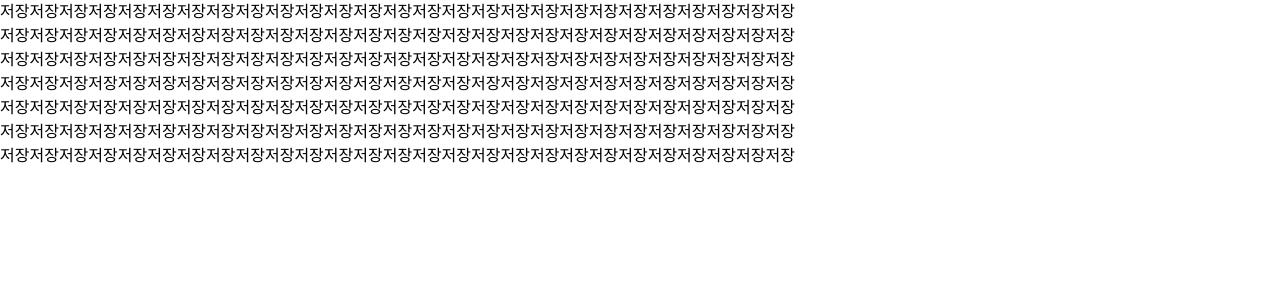
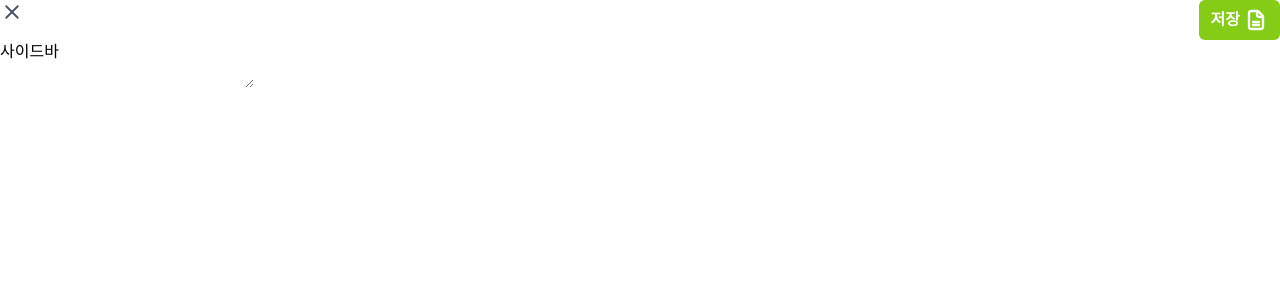
Before and after one commit to Daemawiki/Claudia, a Next.js app: page /document/1/edit in a window 1280 px wide. Shown: the top 300 px of the page. Built offline with nearby package versions, Linux system fonts and the light colour scheme.

Commit message:
feat :: 입력 창 퍼블리싱 약간

```diff
--- a/src/app/(without-header)/document/[id]/edit/page.tsx
+++ b/src/app/(without-header)/document/[id]/edit/page.tsx
@@ -1,27 +1,19 @@
+import { Close, Document } from "@/app/assets";
+import { Button } from "@/components";
+
 const Edit = () => {
   return (
-    <div>
-      <p>
-        저장저장저장저장저장저장저장저장저장저장저장저장저장저장저장저장저장저장저장저장저장저장저장저장저장저장저장
-      </p>
-      <p>
-        저장저장저장저장저장저장저장저장저장저장저장저장저장저장저장저장저장저장저장저장저장저장저장저장저장저장저장
-      </p>
-      <p>
-        저장저장저장저장저장저장저장저장저장저장저장저장저장저장저장저장저장저장저장저장저장저장저장저장저장저장저장
-      </p>
-      <p>
-        저장저장저장저장저장저장저장저장저장저장저장저장저장저장저장저장저장저장저장저장저장저장저장저장저장저장저장
-      </p>
-      <p>
-        저장저장저장저장저장저장저장저장저장저장저장저장저장저장저장저장저장저장저장저장저장저장저장저장저장저장저장
-      </p>
-      <p>
-        저장저장저장저장저장저장저장저장저장저장저장저장저장저장저장저장저장저장저장저장저장저장저장저장저장저장저장
-      </p>
-      <p>
-        저장저장저장저장저장저장저장저장저장저장저장저장저장저장저장저장저장저장저장저장저장저장저장저장저장저장저장
-      </p>
+    <div className="flex flex-col w-full">
+      <div className="flex justify-between">
+        <Close className="text-gray600 w-6" />
+        <Button style="primary2" text="저장">
+          <Document />
+        </Button>
+      </div>
+      <div className="flex">
+        <div className="flex">사이드바</div>
+        <textarea></textarea>
+      </div>
     </div>
   );
 };
--- a/src/components/button.tsx
+++ b/src/components/button.tsx
@@ -1,11 +1,12 @@
-import React from "react";
+import React, { useEffect } from "react";
 
 interface ButtonProps {
-  text: string;
+  text?: string;
   style?: "primary" | "primary2" | "white";
   state?: "enabled" | "disabled";
   onClick?: () => void;
   big?: boolean;
+  children?: Readonly<React.ReactNode>;
 }
 
 export const Button = ({
@@ -14,6 +15,7 @@ export const Button = ({
   style = "primary",
   state = "enabled",
   big,
+  children,
 }: ButtonProps) => {
   const buttonStyle = {
     primary: { enabled: "text-lime500 bg-white hover:bg-gray50", disabled: "" },
@@ -27,9 +29,10 @@ export const Button = ({
     <>
       <button
         onClick={onClick}
-        className={`transition-all justify-center items-center flex  ${big ? "rounded-lg p-4 text-semibold18" : "px-3 py-2 rounded-md text-semibold16"} ${buttonStyle[style][state]}`}
+        className={`transition-all justify-center items-center gap-1 flex  ${big ? "rounded-lg p-4 text-semibold18" : "px-3 py-2 rounded-md text-semibold16"} ${buttonStyle[style][state]}`}
       >
         {text}
+        {children}
       </button>
     </>
   );
```
